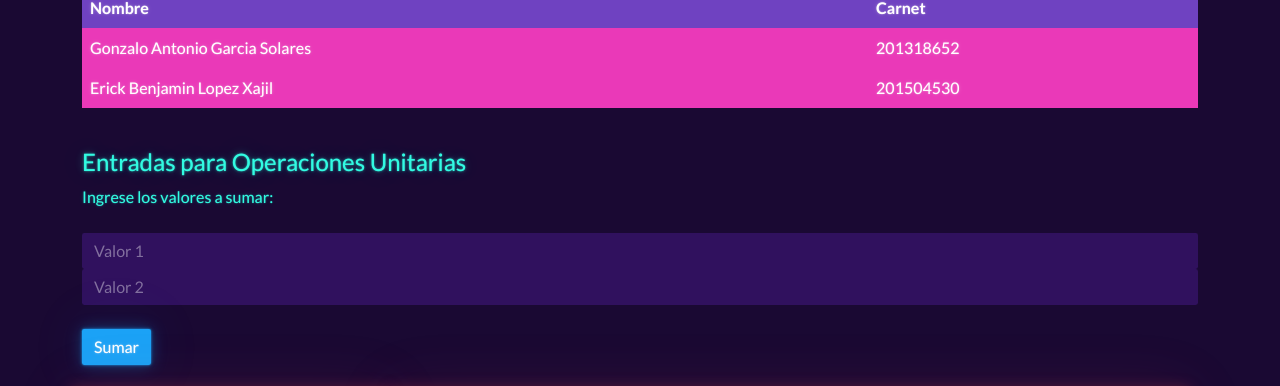
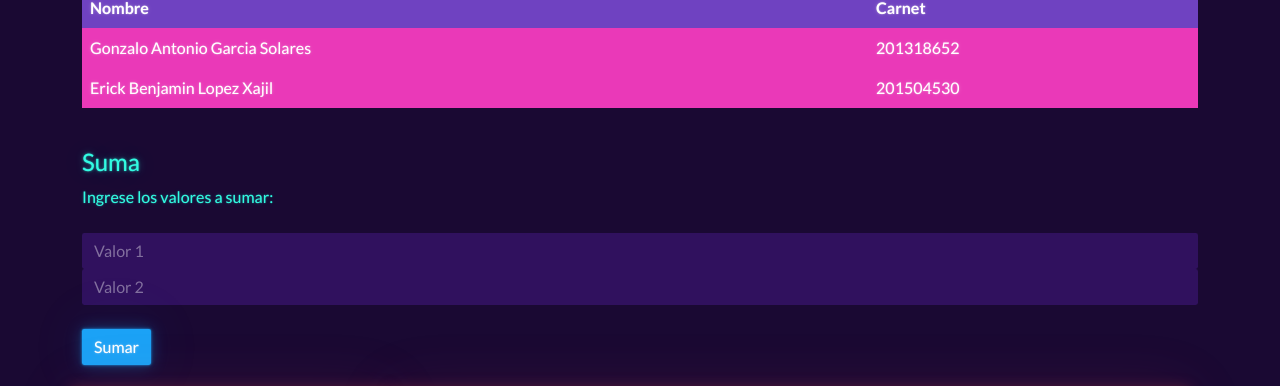
Before and after one commit to gomzalo/SA_PRA_P14, a website: page Practica_4/views/index.html in a window 1280 px wide. Shown: the part 186-572 px from the top of the page. Drawn offline with nearby package versions, Linux system fonts and the light colour scheme.

Commit message:
Prueba video

```diff
--- a/Practica_4/views/index.html
+++ b/Practica_4/views/index.html
@@ -64,7 +64,7 @@
             <div class="container">
                 <div class="row">
                     <div class="form-group">
-                        <h4>Entradas para Operaciones Unitarias</h3>
+                        <h4>Suma</h3>
                         <label for="name">Ingrese los valores a sumar:</label>
                         <br><br>
                         <input id="txtNum1" type="text" class="form-control" placeholder="Valor 1"/>
@@ -112,7 +112,6 @@
 
             function addOp()
             {
-                // alert('asssdsada');
                 var toasty = document.getElementById('toast_result');
                 document.getElementById('resultado').innerHTML = parseInt(document.getElementById("txtNum1").value) + parseInt(document.getElementById("txtNum2").value);
                 toasty.style.display = "block";
```
Also changed, not shown: Practica_4/README.md, 1 other file.
